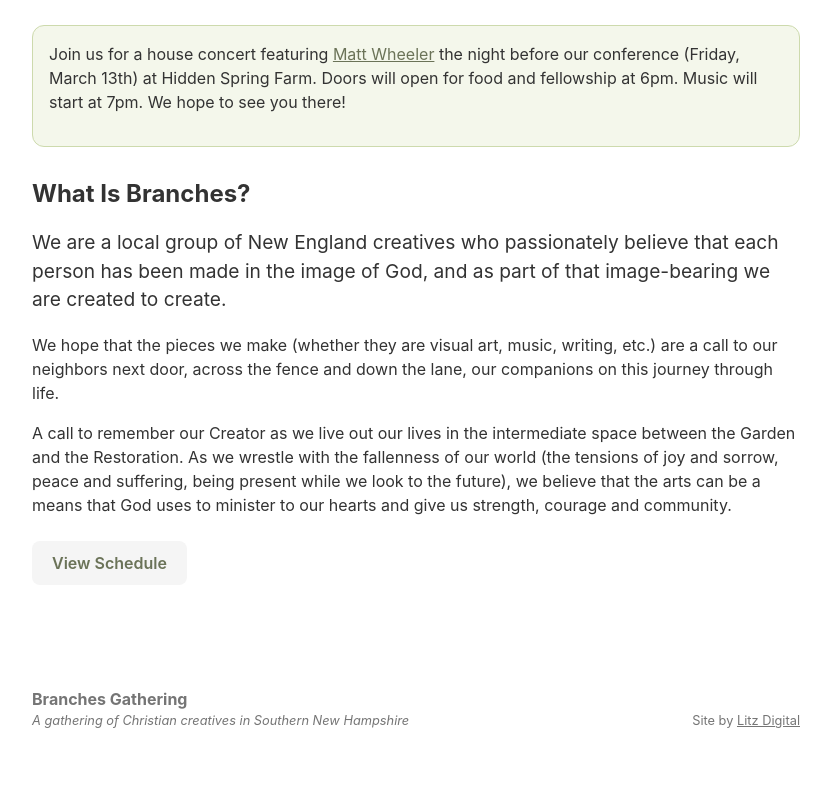
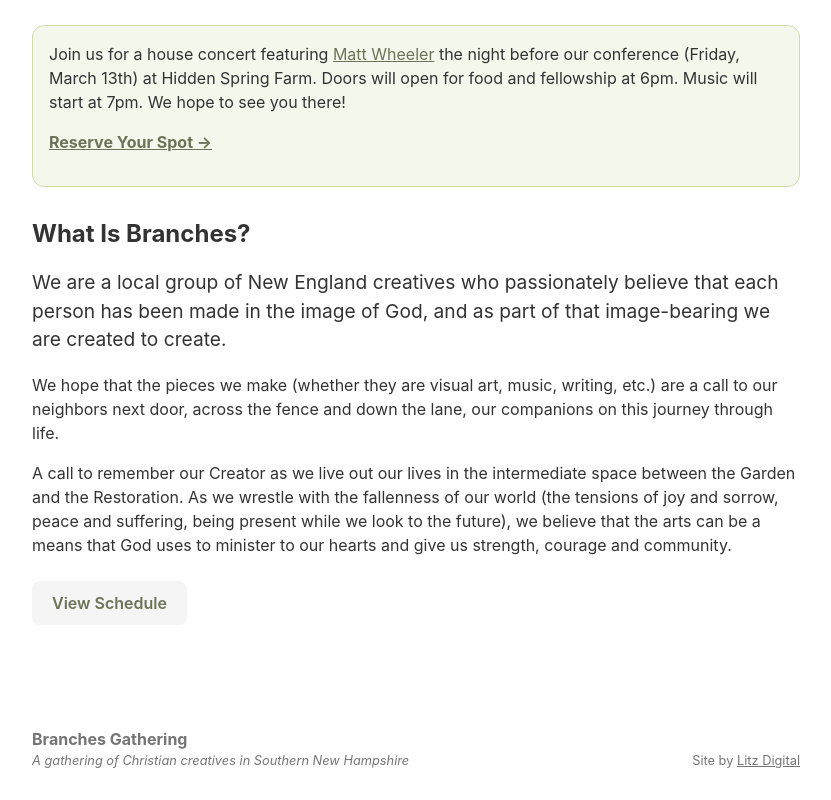
Before and after one commit to mattlitzinger/branches-gathering, an Eleventy site: page content/index.html in a window 1280 px wide. Shown: the part 1199-1999 px from the top of the page, without its empty margins (224-1055 px from the left). Before the commit the page ends 1959 px from the top, so only its background shows below. Built offline with nearby package versions, Linux system fonts and the light colour scheme; Eleventy itself is replaced by a stand-in of ours; files that its build step writes are made by us from their sources.

Commit message:
Added house concert link to homepage

```diff
--- a/content/index.html
+++ b/content/index.html
@@ -33,7 +33,7 @@ eleventyNavigation:
 
 <div class="message-box">
 	<p>Join us for a house concert featuring <a href="http://www.mattwheeleronline.com/" target="_blank">Matt Wheeler</a> the night before our conference (Friday, March 13th) at Hidden Spring Farm. Doors will open for food and fellowship at 6pm. Music will start at 7pm. We hope to see you there!</p>
-	<p class="hide"><strong><a href="https://www.eventbrite.com/e/porchlight-presents-matt-wheeler-deerfield-nh-tickets-1105507345229" target="_blank">Reserve Your Spot &rarr;</a></strong></p>
+	<p><strong><a href="https://www.eventbrite.com/e/porchlight-presents-matt-wheeler-deerfield-nh-tickets-1979222287140" target="_blank">Reserve Your Spot &rarr;</a></strong></p>
 </div>
 
 
```
